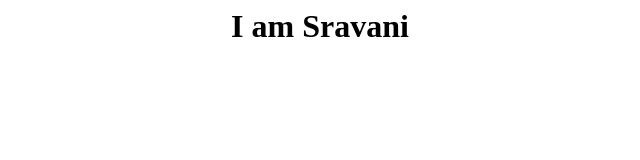
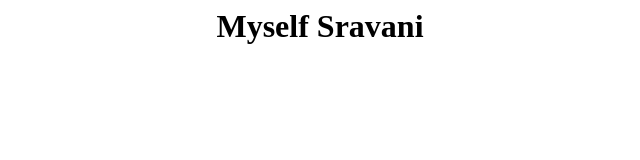
Before and after one commit to mugonda/sravani_resume11, a plain HTML site: page index.html in a window 1280 px wide. Shown: the whole page, without its empty margins (320-960 px from the left). Drawn offline with Linux system fonts and the light colour scheme.

Commit message:
third commit

```diff
--- a/index.html
+++ b/index.html
@@ -4,6 +4,6 @@
 <title>My resume</title>
 </head>
 <body>
-<h1 align="center">I am Sravani</h1>
+<h1 align="center">Myself Sravani</h1>
 </body>
 </html>
```
